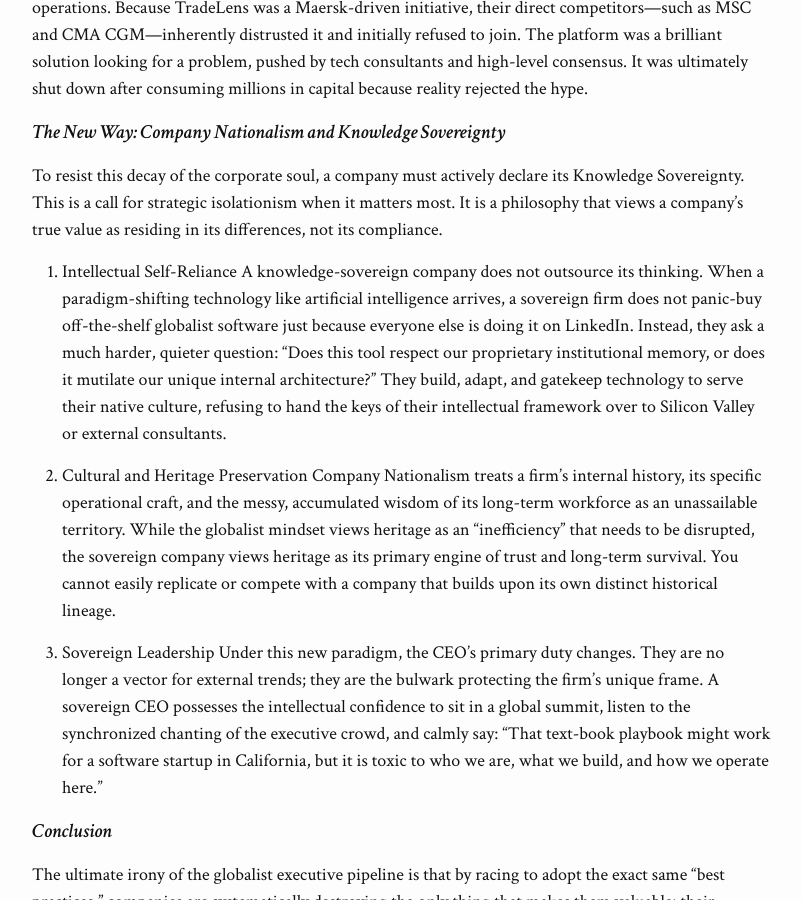
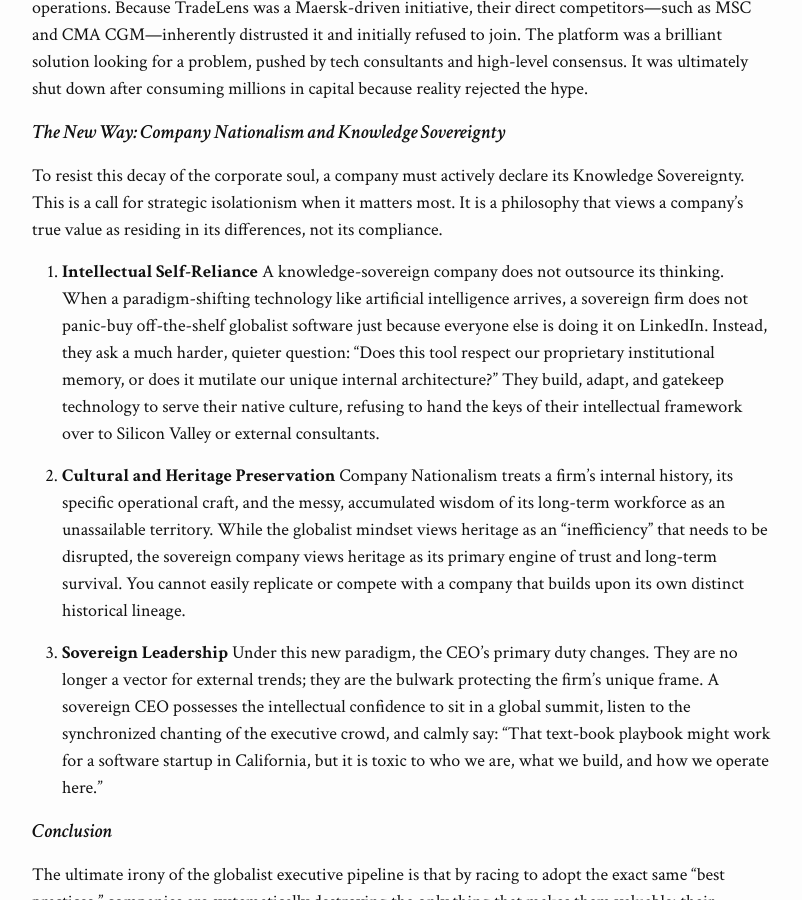
Before and after one commit to thisnat/the-archive, a Jekyll site: the page built from _posts/2026-5-27-a-new-way-of-the-company.md, in a window 1280 px wide and 900 px high, scrolled down 2049 px. Shown: the whole window, without its empty margins (238-1040 px from the left). Built offline with Jekyll 4.4.1, drawn with Linux system fonts in a browser that asks for light colours; some web fonts are replaced.

```diff
--- a/_posts/2026-5-27-a-new-way-of-the-company.md
+++ b/_posts/2026-5-27-a-new-way-of-the-company.md
@@ -45,13 +45,13 @@ Caught up in the elite echo chamber, the leadership focused entirely on solving
 
 To resist this decay of the corporate soul, a company must actively declare its Knowledge Sovereignty. This is a call for strategic isolationism when it matters most. It is a philosophy that views a company’s true value as residing in its differences, not its compliance.
 
-1. Intellectual Self-Reliance
+1. **Intellectual Self-Reliance**
 A knowledge-sovereign company does not outsource its thinking. When a paradigm-shifting technology like artificial intelligence arrives, a sovereign firm does not panic-buy off-the-shelf globalist software just because everyone else is doing it on LinkedIn. Instead, they ask a much harder, quieter question: "Does this tool respect our proprietary institutional memory, or does it mutilate our unique internal architecture?" They build, adapt, and gatekeep technology to serve their native culture, refusing to hand the keys of their intellectual framework over to Silicon Valley or external consultants.
 
-2. Cultural and Heritage Preservation
+2. **Cultural and Heritage Preservation**
 Company Nationalism treats a firm’s internal history, its specific operational craft, and the messy, accumulated wisdom of its long-term workforce as an unassailable territory. While the globalist mindset views heritage as an "inefficiency" that needs to be disrupted, the sovereign company views heritage as its primary engine of trust and long-term survival. You cannot easily replicate or compete with a company that builds upon its own distinct historical lineage.
 
-3. Sovereign Leadership
+3. **Sovereign Leadership**
 Under this new paradigm, the CEO's primary duty changes. They are no longer a vector for external trends; they are the bulwark protecting the firm's unique frame. A sovereign CEO possesses the intellectual confidence to sit in a global summit, listen to the synchronized chanting of the executive crowd, and calmly say: "That text-book playbook might work for a software startup in California, but it is toxic to who we are, what we build, and how we operate here."
 
 #### Conclusion
```
